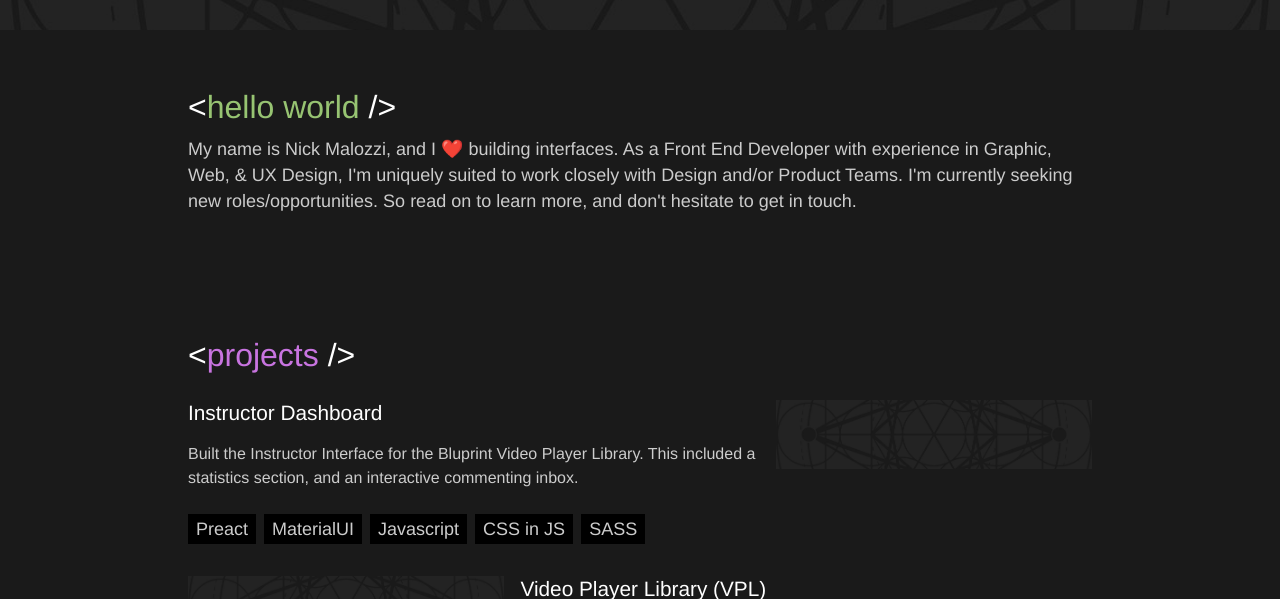
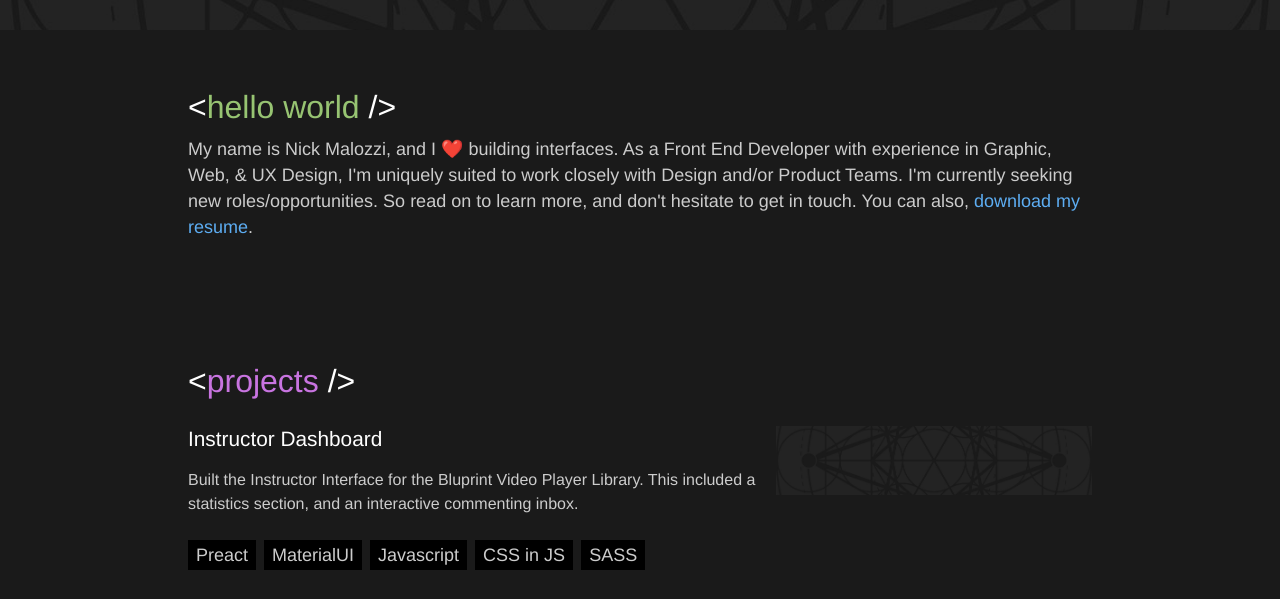
Before and after one commit to nmalozzi/portfolio, a Gatsby site: page / in a window 1280 px wide. Shown: the part 130-729 px from the top of the page. Built offline with nearby package versions, Linux system fonts and the light colour scheme; Gatsby itself is replaced by a stand-in of ours; a web font is replaced by a local one.

Commit message:
adding my resume to the site

```diff
--- a/package.json
+++ b/package.json
@@ -2,7 +2,7 @@
   "name": "nick-malozzi-portfolio-site",
   "private": true,
   "description": "A Portfolio Site for FE Developer & Designer, Nick Malozzi.",
-  "version": "0.1.0",
+  "version": "1.1.0",
   "author": "Nick Malozzi <nmalozzi@gmail.com>",
   "dependencies": {
     "bufferutil": "^4.0.1",
--- a/src/components/sections/sections.js
+++ b/src/components/sections/sections.js
@@ -14,7 +14,7 @@ const Sections = ({ sections }) => {
           className={style.section}
         >
           <h2 className={section.color}>{section.title}</h2>
-          {section.about && <p>{section.about}</p>}
+          {section.about && <p>{section.about} You can also, <a href="/nick-malozzi-resume.pdf">download my resume</a>.</p>}
           {section.projects && <Projects projects={section.projects}/>}
           {section.jobs && <ResumeItems items={section.jobs}/>}
           {section.schools && <ResumeItems items={section.schools}/>}
--- a/src/nick.json
+++ b/src/nick.json
@@ -141,7 +141,7 @@
           "name": "Echostar",
           "jobTitle": "UI/UX Designer",
           "startDate": "6.2.2011",
-          "endDate": "7.1.2018",
+          "endDate": "6.1.2013",
           "description": "Was the primary UI/UX Designer for dishanywhere.com, Dish Network's streaming service. Also contributed to the Front End coding efforts needed to launch the site."
         },
         {
@@ -200,6 +200,7 @@
         "CSS",
         "CSS in JS",
         "SASS and SCSS",
+        "Husband",
         "LESS",
         "Preact",
         "MaterialUI",
```
Also changed, not shown: static/icons/Husband.svg (added), 1 other file.
